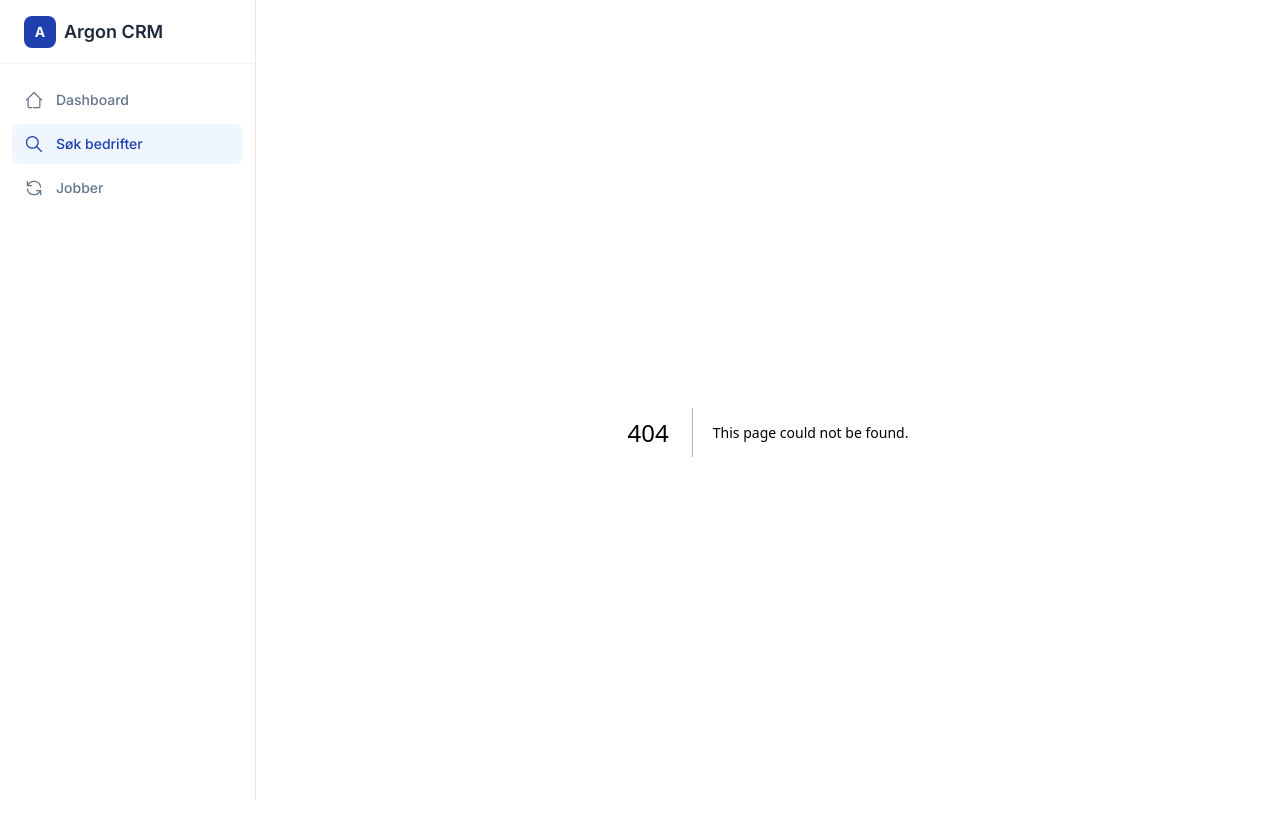
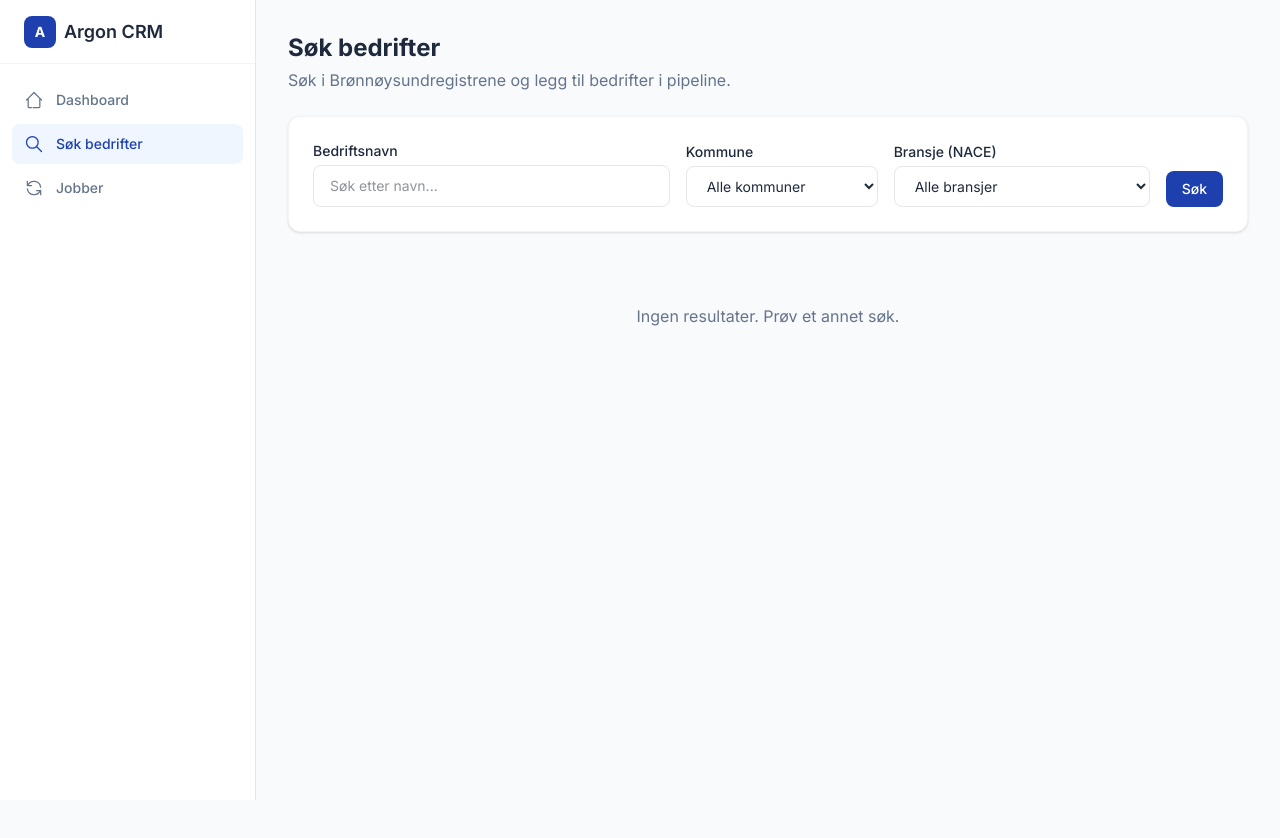
Before and after one commit to sondregysland-design/argon-crm, a Next.js app: page /sok in a window 1280 px wide. Before the commit this address had no page. Shown: the top 838 px of the page. After the commit the page ends 800 px from the top, so only its background shows below. Built offline with nearby package versions, Linux system fonts and the light colour scheme.

Commit message:
feat: add search page with Brønnøysund integration and lead creation

```diff
--- /dev/null
+++ b/src/app/sok/page.tsx
@@ -0,0 +1,83 @@
+"use client";
+
+import { useState } from "react";
+import { Card } from "@/components/ui/Card";
+import { SearchFilters } from "@/components/SearchFilters";
+import { LeadTable } from "@/components/LeadTable";
+
+interface SearchResult {
+  orgNumber: string;
+  name: string;
+  industryCode: string | null;
+  industryName: string | null;
+  address: string | null;
+  postalCode: string | null;
+  city: string | null;
+  kommune: string | null;
+  employees: number | null;
+  website: string | null;
+  foundedDate: string | null;
+}
+
+export default function SokPage() {
+  const [results, setResults] = useState<SearchResult[]>([]);
+  const [total, setTotal] = useState(0);
+  const [loading, setLoading] = useState(false);
+  const [addingOrgNr, setAddingOrgNr] = useState<string | null>(null);
+
+  async function handleSearch(filters: { navn: string; kommunenummer: string; naeringskode: string }) {
+    setLoading(true);
+    try {
+      const params = new URLSearchParams();
+      if (filters.navn) params.set("navn", filters.navn);
+      if (filters.kommunenummer) params.set("kommunenummer", filters.kommunenummer);
+      if (filters.naeringskode) params.set("naeringskode", filters.naeringskode);
+
+      const res = await fetch(`/api/sok?${params}`);
+      const data = await res.json();
+      setResults(data.results ?? []);
+      setTotal(data.total ?? 0);
+    } catch {
+      console.error("Søk feilet");
+    } finally {
+      setLoading(false);
+    }
+  }
+
+  async function handleAddLead(result: SearchResult) {
+    setAddingOrgNr(result.orgNumber);
+    try {
+      const res = await fetch("/api/leads", {
+        method: "POST",
+        headers: { "Content-Type": "application/json" },
+        body: JSON.stringify(result),
+      });
+      if (res.status === 409) {
+        alert("Bedriften er allerede i pipeline");
+      }
+    } catch {
+      console.error("Kunne ikke legge til lead");
+    } finally {
+      setAddingOrgNr(null);
+    }
+  }
+
+  return (
+    <div className="space-y-6">
+      <div>
+        <h1 className="text-2xl font-bold text-text">Søk bedrifter</h1>
+        <p className="mt-1 text-text-light">Søk i Brønnøysundregistrene og legg til bedrifter i pipeline.</p>
+      </div>
+
+      <Card>
+        <SearchFilters onSearch={handleSearch} loading={loading} />
+      </Card>
+
+      {total > 0 && (
+        <p className="text-sm text-text-light">{total} treff totalt</p>
+      )}
+
+      <LeadTable results={results} onAddLead={handleAddLead} addingOrgNr={addingOrgNr} />
+    </div>
+  );
+}
--- /dev/null
+++ b/src/components/LeadTable.tsx
@@ -0,0 +1,65 @@
+"use client";
+
+import { Button } from "@/components/ui/Button";
+
+interface SearchResult {
+  orgNumber: string;
+  name: string;
+  industryCode: string | null;
+  industryName: string | null;
+  city: string | null;
+  kommune: string | null;
+  employees: number | null;
+  website: string | null;
+}
+
+interface LeadTableProps {
+  results: SearchResult[];
+  onAddLead: (result: SearchResult) => void;
+  addingOrgNr: string | null;
+}
+
+export function LeadTable({ results, onAddLead, addingOrgNr }: LeadTableProps) {
+  if (results.length === 0) {
+    return <p className="py-12 text-center text-text-light">Ingen resultater. Prøv et annet søk.</p>;
+  }
+
+  return (
+    <div className="overflow-x-auto rounded-xl border border-gray-100 bg-white">
+      <table className="w-full text-left text-sm">
+        <thead className="border-b border-gray-100 bg-gray-50/50">
+          <tr>
+            <th className="px-4 py-3 font-medium text-text-light">Bedrift</th>
+            <th className="px-4 py-3 font-medium text-text-light">Bransje</th>
+            <th className="px-4 py-3 font-medium text-text-light">Sted</th>
+            <th className="px-4 py-3 font-medium text-text-light">Ansatte</th>
+            <th className="px-4 py-3 font-medium text-text-light"></th>
+          </tr>
+        </thead>
+        <tbody className="divide-y divide-gray-50">
+          {results.map((r) => (
+            <tr key={r.orgNumber} className="hover:bg-gray-50/50">
+              <td className="px-4 py-3">
+                <div className="font-medium text-text">{r.name}</div>
+                <div className="text-xs text-text-light">{r.orgNumber}</div>
+              </td>
+              <td className="px-4 py-3 text-text-light">{r.industryName ?? "—"}</td>
+              <td className="px-4 py-3 text-text-light">{r.city ?? r.kommune ?? "—"}</td>
+              <td className="px-4 py-3 text-text-light">{r.employees ?? "—"}</td>
+              <td className="px-4 py-3">
+                <Button
+                  variant="secondary"
+                  onClick={() => onAddLead(r)}
+                  disabled={addingOrgNr === r.orgNumber}
+                  className="text-xs"
+                >
+                  {addingOrgNr === r.orgNumber ? "Legger til..." : "Legg til"}
+                </Button>
+              </td>
+            </tr>
+          ))}
+        </tbody>
+      </table>
+    </div>
+  );
+}
--- /dev/null
+++ b/src/components/SearchFilters.tsx
@@ -0,0 +1,66 @@
+"use client";
+
+import { Button } from "@/components/ui/Button";
+import { Input } from "@/components/ui/Input";
+import { Select } from "@/components/ui/Select";
+
+const KOMMUNER = [
+  { value: "", label: "Alle kommuner" },
+  { value: "1103", label: "Stavanger" },
+  { value: "1101", label: "Eigersund" },
+  { value: "1106", label: "Haugesund" },
+  { value: "4601", label: "Bergen" },
+  { value: "0301", label: "Oslo" },
+  { value: "5001", label: "Trondheim" },
+];
+
+const NACE = [
+  { value: "", label: "Alle bransjer" },
+  { value: "06", label: "Utvinning av råolje og naturgass" },
+  { value: "09", label: "Tjenester tilknyttet utvinning" },
+  { value: "35", label: "Elektrisitetsforsyning" },
+  { value: "62", label: "Programmering og konsulentvirksomhet" },
+  { value: "71", label: "Arkitektur og teknisk konsulentvirksomhet" },
+];
+
+interface SearchFiltersProps {
+  onSearch: (filters: { navn: string; kommunenummer: string; naeringskode: string }) => void;
+  loading: boolean;
+}
+
+export function SearchFilters({ onSearch, loading }: SearchFiltersProps) {
+  return (
+    <form
+      onSubmit={(e) => {
+        e.preventDefault();
+        const fd = new FormData(e.currentTarget);
+        onSearch({
+          navn: fd.get("navn") as string,
+          kommunenummer: fd.get("kommunenummer") as string,
+          naeringskode: fd.get("naeringskode") as string,
+        });
+      }}
+      className="flex flex-wrap items-end gap-4"
+    >
+      <div className="min-w-[200px] flex-1">
+        <label className="mb-1 block text-sm font-medium text-text">Bedriftsnavn</label>
+        <Input name="navn" placeholder="Søk etter navn..." />
+      </div>
+      <div className="w-48">
+        <label className="mb-1 block text-sm font-medium text-text">Kommune</label>
+        <Select name="kommunenummer">
+          {KOMMUNER.map((k) => <option key={k.value} value={k.value}>{k.label}</option>)}
+        </Select>
+      </div>
+      <div className="w-64">
+        <label className="mb-1 block text-sm font-medium text-text">Bransje (NACE)</label>
+        <Select name="naeringskode">
+          {NACE.map((n) => <option key={n.value} value={n.value}>{n.label}</option>)}
+        </Select>
+      </div>
+      <Button type="submit" disabled={loading}>
+        {loading ? "Søker..." : "Søk"}
+      </Button>
+    </form>
+  );
+}
```
